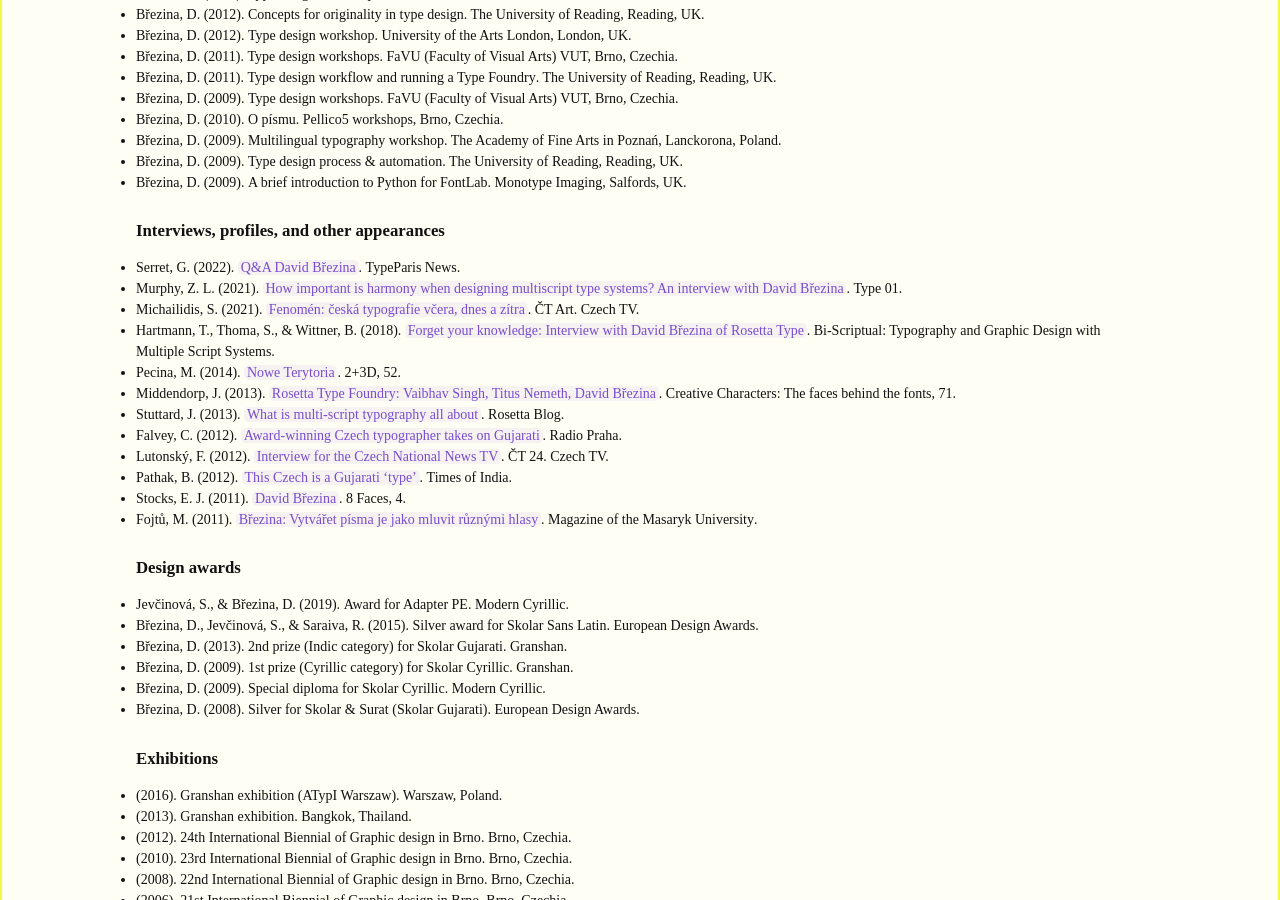
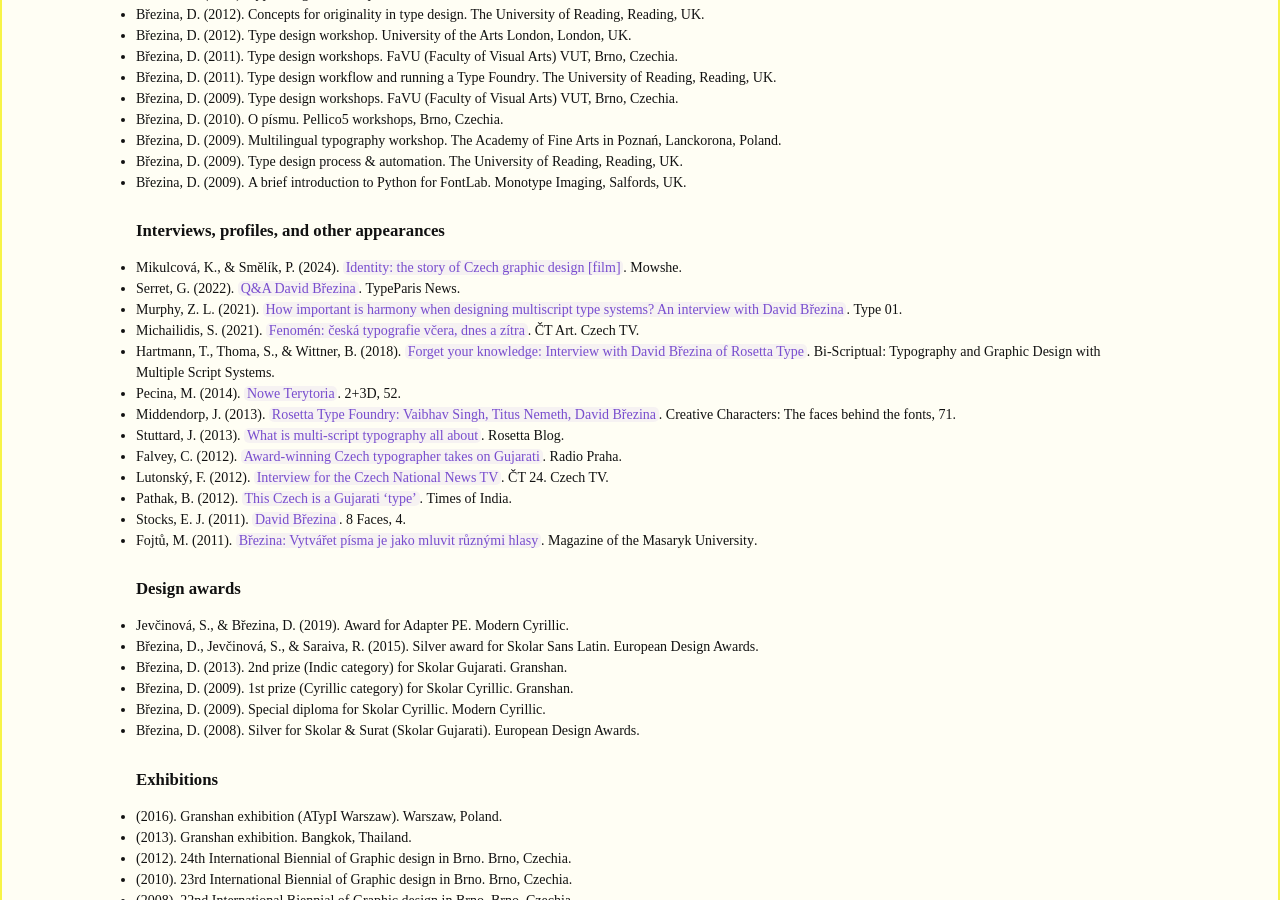
Before and after one commit to MrBrezina/mrbrezina.com, a Jekyll site: the page built from README.md, in a window 1280 px wide and 900 px high, scrolled down 3008 px. Built offline with Jekyll 4.4.1, drawn with Linux system fonts in a browser that asks for light colours; some web fonts are replaced.

Commit message:
Added the Identity film

```diff
--- a/_data/data.yaml
+++ b/_data/data.yaml
@@ -543,6 +543,13 @@ categories:
 - name: Interviews, profiles, and other appearances
   items:
   - authors:
+    - Mikulcová, Kateřina
+    - Smělík, Petr
+    title: "Identity: the story of Czech graphic design [film]"
+    publisher: Mowshe
+    date: 4. 10. 2024
+    url: https://bohemianidentity.com
+  - authors:
     - Serret, Gina
     title: Q&A David Březina
     publication: TypeParis News
```
